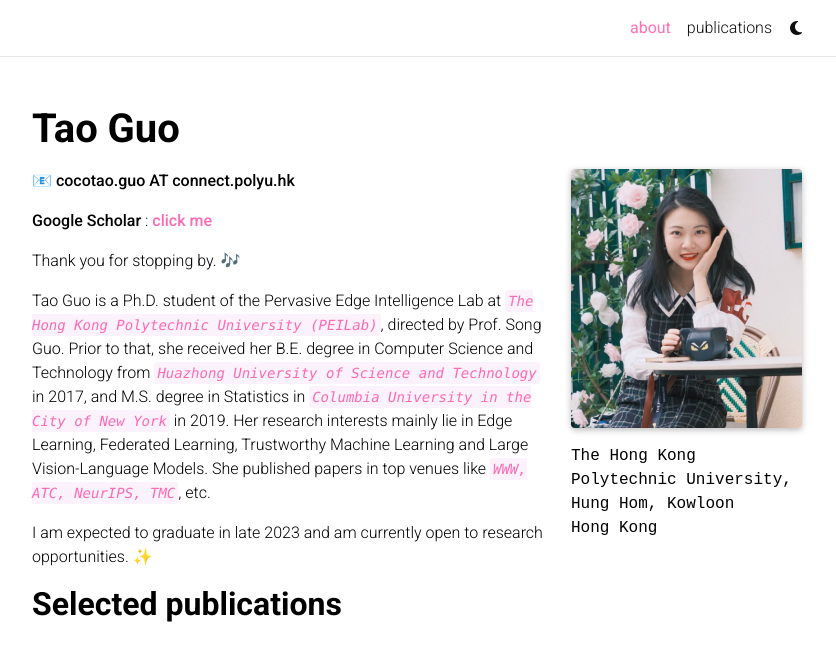
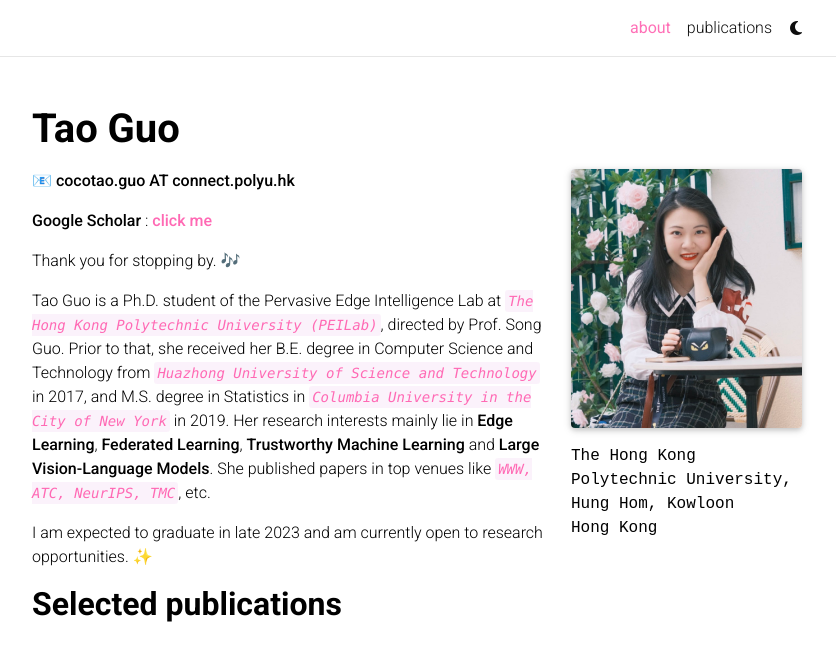
Before and after one commit to cocogt96/cocogt96.github.io, a Jekyll site: the page built from _pages/about.md, in a window 1280 px wide, cut to the strip 0-651 px from the top of the page. Shown: the whole strip, without its empty margins (223-1059 px from the left). Built offline with Jekyll 4.4.1, drawn with Linux system fonts in a browser that asks for light colours; full-size pictures stand in for the smaller copies a plugin makes; emoji names are drawn with the system emoji font; comment, search, counter and statistics services are not loaded; a style sheet for code colours, icons or effects is not loaded.

```diff
--- a/_pages/about.md
+++ b/_pages/about.md
@@ -24,7 +24,7 @@ social: false  # includes social icons at the bottom of the page
 
 Thank you for stopping by. :notes:
 
-Tao Guo is a Ph.D. student of the Pervasive Edge Intelligence Lab at ***`The Hong Kong Polytechnic University (PEILab)`***, directed by Prof. Song Guo. Prior to that, she received her B.E. degree in Computer Science and Technology from ***`Huazhong University of Science and Technology`*** in 2017, and M.S. degree in Statistics in ***`Columbia University in the City of New York`*** in 2019. Her research interests mainly lie in Edge Learning, Federated Learning, Trustworthy Machine Learning and Large Vision-Language Models. She published papers in top venues like ***`WWW, ATC, NeurIPS, TMC`***, etc.
+Tao Guo is a Ph.D. student of the Pervasive Edge Intelligence Lab at ***`The Hong Kong Polytechnic University (PEILab)`***, directed by Prof. Song Guo. Prior to that, she received her B.E. degree in Computer Science and Technology from ***`Huazhong University of Science and Technology`*** in 2017, and M.S. degree in Statistics in ***`Columbia University in the City of New York`*** in 2019. Her research interests mainly lie in **Edge Learning**, **Federated Learning**, **Trustworthy Machine Learning** and **Large Vision-Language Models**. She published papers in top venues like ***`WWW, ATC, NeurIPS, TMC`***, etc.
 
 
 I am expected to graduate in late 2023 and am currently open to research opportunities. :sparkles:
```
